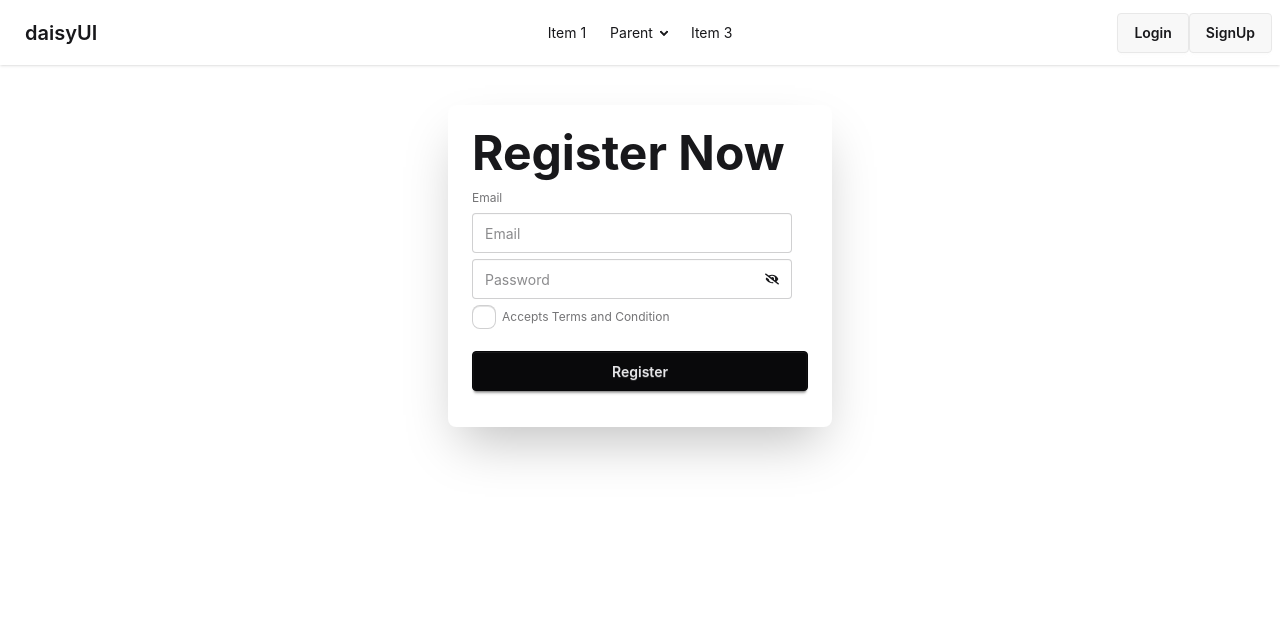
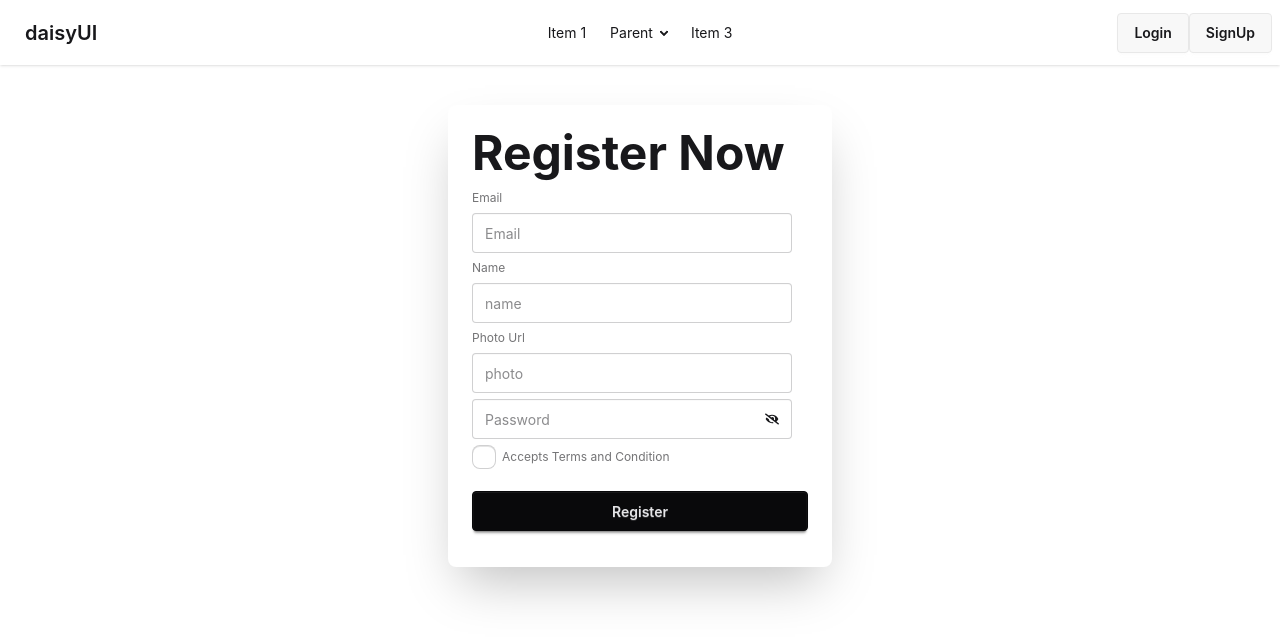
Before and after one commit to SojibDas1015/Email-Password-Authentication-Login-Form, a React (Vite) app: page /signup in a window 1280 px wide. Shown: the top 640 px of the page. Built offline with nearby package versions, Linux system fonts and the light colour scheme; no server answers.

Commit message:
user profile update

```diff
--- a/src/Pages/LogIn/Signin.jsx
+++ b/src/Pages/LogIn/Signin.jsx
@@ -15,7 +15,7 @@ const Signin = () => {
         setErrorMassage('')
         signInWithEmailAndPassword(auth, email, password)
         .then(result => {
-            console.log(result.user.emailVerified)
+            console.log(result)
             if(result.user.emailVerified == true){
                 alert('Welcome to Our Website')
             }
--- a/src/Pages/SignUp/SignUp.jsx
+++ b/src/Pages/SignUp/SignUp.jsx
@@ -1,17 +1,19 @@
-import { createUserWithEmailAndPassword, sendEmailVerification } from 'firebase/auth';
-import React, { useRef, useState } from 'react';
+import { createUserWithEmailAndPassword, sendEmailVerification, updateProfile } from 'firebase/auth';
 import { auth } from '../../Firebase/firebase.init';
 import { FaEye, FaEyeSlash } from "react-icons/fa";
+import { useState } from 'react';
 
 
 const SignUp = () => {
     const [errorMassage, setErrorMassage] = useState('');
-    const [success, setSuccess] = useState(false)
+    const [success, setSuccess] = useState (false)
     const handleForm = (event) => {
         event.preventDefault()
         const email = event.target.email.value;
         const password = event.target.password.value
         const termsCondition = event.target.terms.checked
+        const name = event.target.name.value
+        const photourl = event.target.photo.value
         setSuccess(false)
         setErrorMassage('')
         if(!termsCondition){
@@ -22,9 +24,23 @@ const SignUp = () => {
             .then(result => {
                 console.log(result.user.emailVerified)
                 setSuccess(true)
+                const userInfo = {
+                    displayName: name,
+                    photoURL: photourl
+                }
+                updateProfile(result.user, userInfo)
+                .then(result => {
+                    console.log(result)
+                })
+                .catch(error => {
+                    console.log(error)
+                })
                 sendEmailVerification(auth.currentUser)
                 .then(() => {
                     alert('verify link send please check your email')
+                })
+                .catch(error=> {
+                    console.log(error)
                 })
             })
             .catch(error => {
@@ -41,6 +57,10 @@ const SignUp = () => {
                 <form onSubmit={handleForm} className="fieldset">
                     <label className="label">Email</label>
                     <input type="email" name='email' className="input" placeholder="Email" />
+                    <label className="label">Name</label>
+                    <input type="text" name='name' className="input" placeholder="name" />
+                    <label className="label">Photo Url</label>
+                    <input type="text" name='photo' className="input" placeholder="photo" />
                     <label className="input validator">
 
                         <input
```
